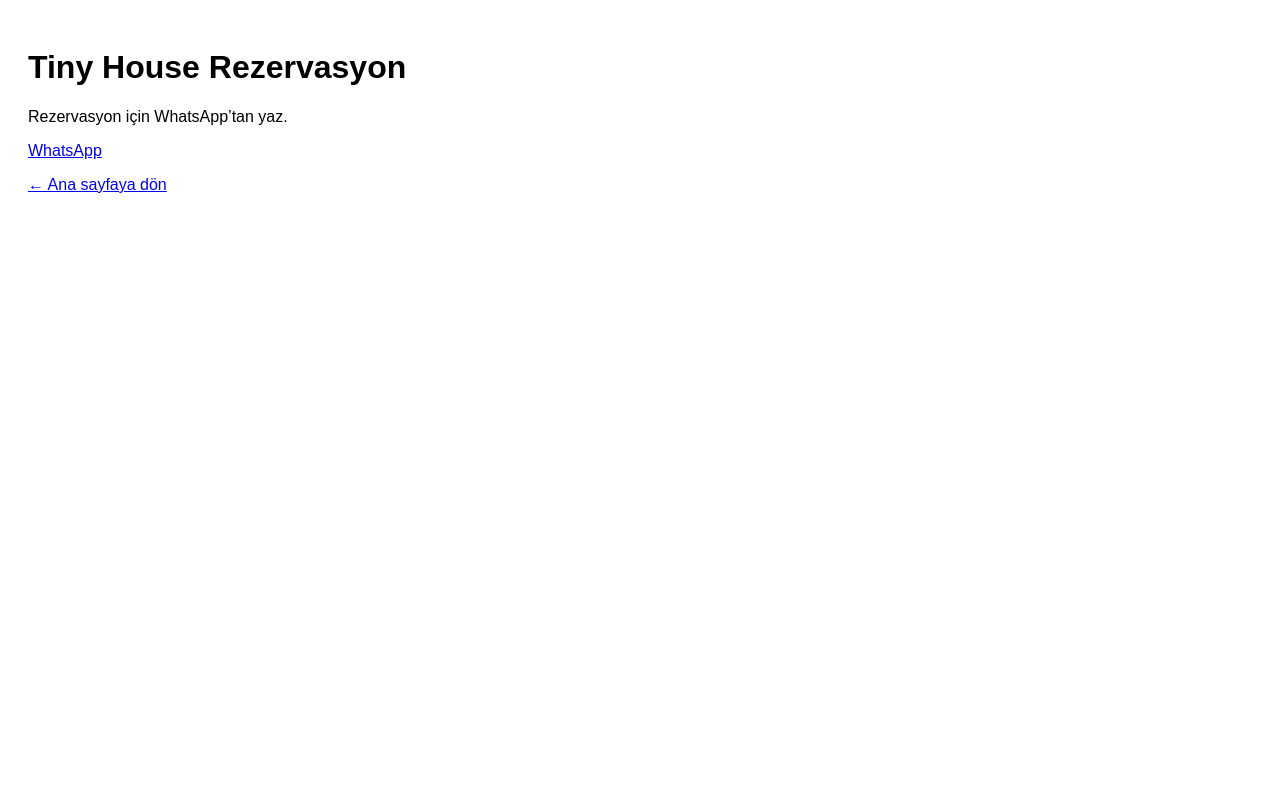
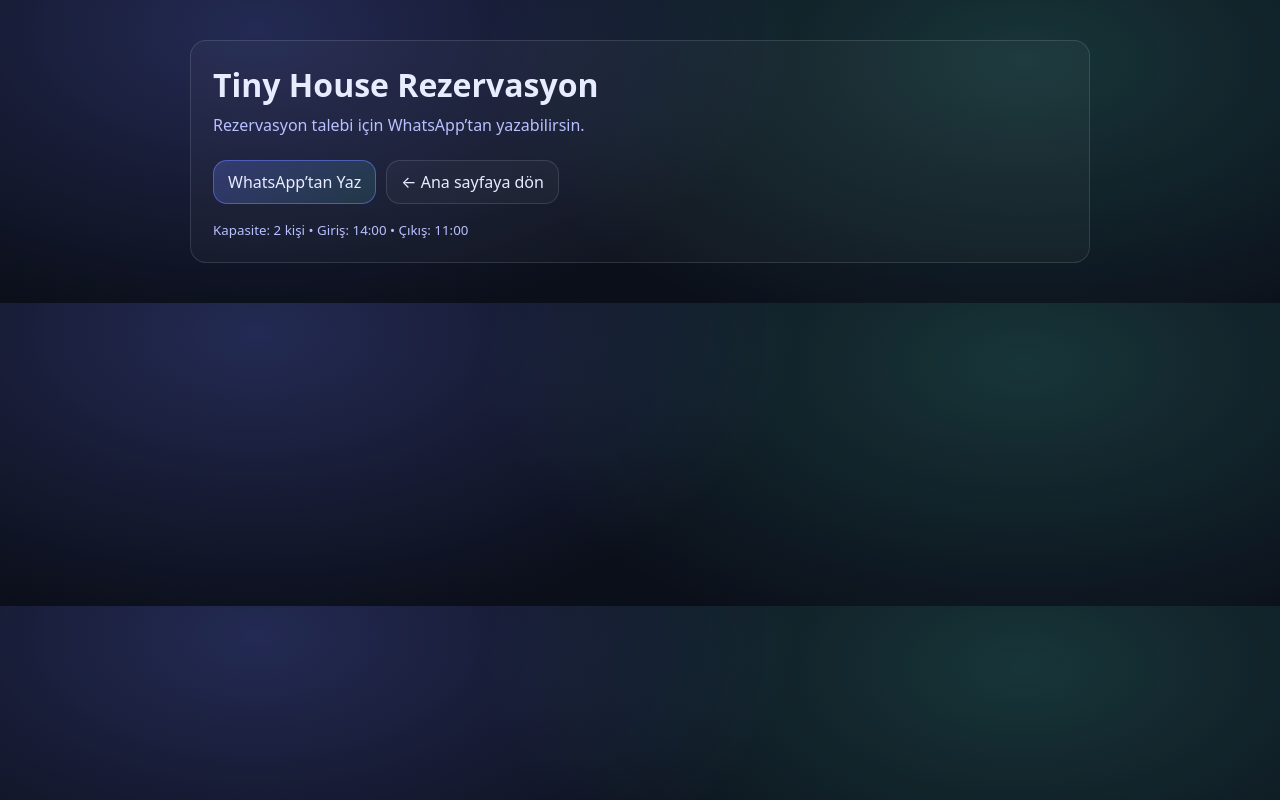
Before and after one commit to rahimkucukkabadayi-cyber/alltayf-site, a website: page rezervasyon.html in a window 1280 px wide. Drawn offline with Linux system fonts and the light colour scheme.

Commit message:
Update rezervasyon.html

```diff
--- a/rezervasyon.html
+++ b/rezervasyon.html
@@ -4,12 +4,53 @@
   <meta charset="utf-8" />
   <meta name="viewport" content="width=device-width,initial-scale=1" />
   <title>Rezervasyon | ALLTAYF</title>
+  <style>
+    :root{--bg:#0b0f1a;--text:#e8ecff;--muted:#b8c0ff;--line:rgba(255,255,255,.12);--radius:16px;}
+    body{
+      margin:0;
+      font-family: ui-sans-serif, system-ui, -apple-system, Segoe UI, Roboto, Arial;
+      background:
+        radial-gradient(900px 500px at 20% 10%, rgba(110,124,255,.25), transparent 60%),
+        radial-gradient(900px 500px at 80% 20%, rgba(80,227,194,.18), transparent 60%),
+        var(--bg);
+      color:var(--text);
+    }
+    .wrap{width:min(900px, calc(100% - 40px)); margin:40px auto;}
+    .card{
+      border:1px solid var(--line);
+      background: rgba(255,255,255,.03);
+      border-radius: var(--radius);
+      padding:22px;
+    }
+    h1{margin:0 0 8px;}
+    p{color:var(--muted); margin:8px 0 0;}
+    .btn{
+      display:inline-flex; align-items:center; gap:10px;
+      padding:10px 14px; border-radius:14px;
+      border:1px solid var(--line);
+      background: rgba(255,255,255,.03);
+      color:var(--text); text-decoration:none;
+      margin-top:14px;
+    }
+    .btn.primary{
+      border-color: rgba(110,124,255,.55);
+      background: linear-gradient(135deg, rgba(110,124,255,.25), rgba(80,227,194,.12));
+    }
+    .row{display:flex; gap:10px; flex-wrap:wrap; margin-top:10px;}
+    small{color:var(--muted);}
+  </style>
 </head>
-<body style="font-family:Arial; padding:20px;">
-  <h1>Tiny House Rezervasyon</h1>
-  <p>Rezervasyon için WhatsApp’tan yaz.</p>
-
-  <a href="https://wa.me/905431676888" target="_blank">WhatsApp</a>
-  <p><a href="index.html">← Ana sayfaya dön</a></p>
+<body>
+  <div class="wrap">
+    <div class="card">
+      <h1>Tiny House Rezervasyon</h1>
+      <p>Rezervasyon talebi için WhatsApp’tan yazabilirsin.</p>
+      <div class="row">
+        <a class="btn primary" href="https://wa.me/905431676888" target="_blank" rel="noopener">WhatsApp’tan Yaz</a>
+        <a class="btn" href="index.html">← Ana sayfaya dön</a>
+      </div>
+      <p style="margin-top:14px;"><small>Kapasite: 2 kişi • Giriş: 14:00 • Çıkış: 11:00</small></p>
+    </div>
+  </div>
 </body>
 </html>
```
